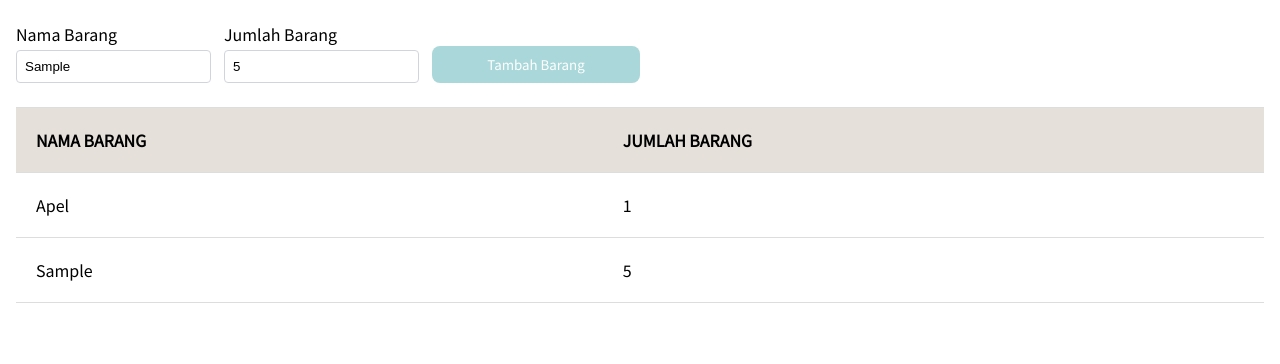
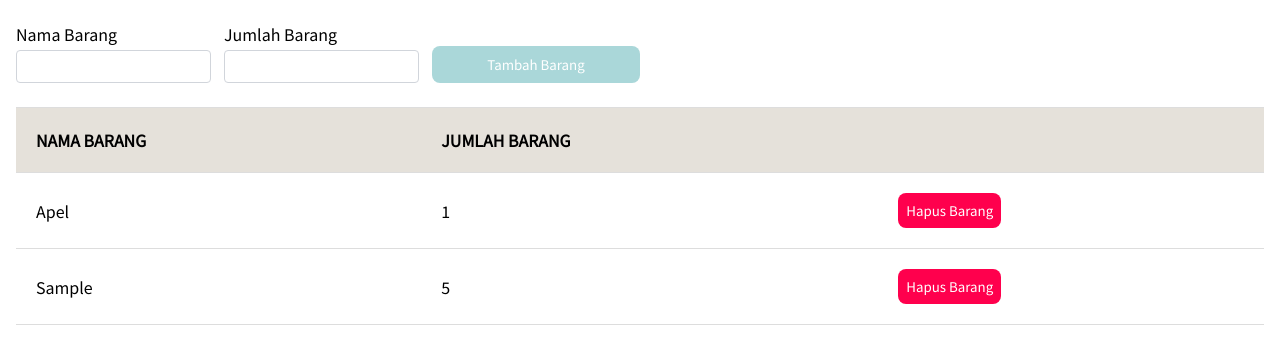
Before and after one commit to wirayudasenjaya/revou-mini-project-wirayuda, a plain HTML site: page index.html in a window 1280 px wide. Both pictures are taken after typing "Sample", "5" into the empty fields and a click on the button "Tambah Barang". Shown: the part 194-558 px from the top of the page. Drawn offline with Linux system fonts and the light colour scheme.

Commit message:
add delete item function and refactor code

```diff
--- a/index.html
+++ b/index.html
@@ -39,10 +39,14 @@
         <tr>
           <th>NAMA BARANG</th>
           <th>JUMLAH BARANG</th>
+          <th></th>
         </tr>
-        <tr>
+        <tr id="row1">
           <td>Apel</td>
           <td>1</td>
+          <td>
+            <button id="row1" class="delete-button" onclick="removeItem(event)">Hapus Barang</button>
+          </td>
         </tr>
       </table>
     </section>
--- a/index.js
+++ b/index.js
@@ -1,18 +1,29 @@
-function addItem(e) {
+const form = document.getElementById("form");
+form.addEventListener("submit", function addItem(e) {
   e.preventDefault();
-    var nameValue = document.getElementById('nama').value;
-    var amountValue = document.getElementById('jumlah').value;
-    var table = document.getElementById('table-list');
+  var nameValue = document.getElementById("nama").value;
+  var amountValue = document.getElementById("jumlah").value;
+  var table = document.getElementById("table-list");
+  rowCount = table.rows.length;
   var row = table.insertRow(-1);
+  row.id = "row" + rowCount;
   var nameCell = row.insertCell(0);
   var amountCell = row.insertCell(1);
-
+  var actionCell = row.insertCell(2);
+  actionCell.innerHTML =
+    '<button id="row' +
+    rowCount +
+    '" class="delete-button" onclick="removeItem(event)">Hapus Barang</button>';
   var nameText = document.createTextNode(nameValue);
   var amountText = document.createTextNode(amountValue);
 
   nameCell.append(nameText);
   amountCell.append(amountText);
+
+  form.reset();
+});
+
+function removeItem(e) {
+  var table = document.getElementById(e.target.id);
+  table.remove();
 }
-
-const form = document.getElementById("form");
-form.addEventListener("submit", addItem);
```
Lines whose indentation alone changed are shown as unchanged.
